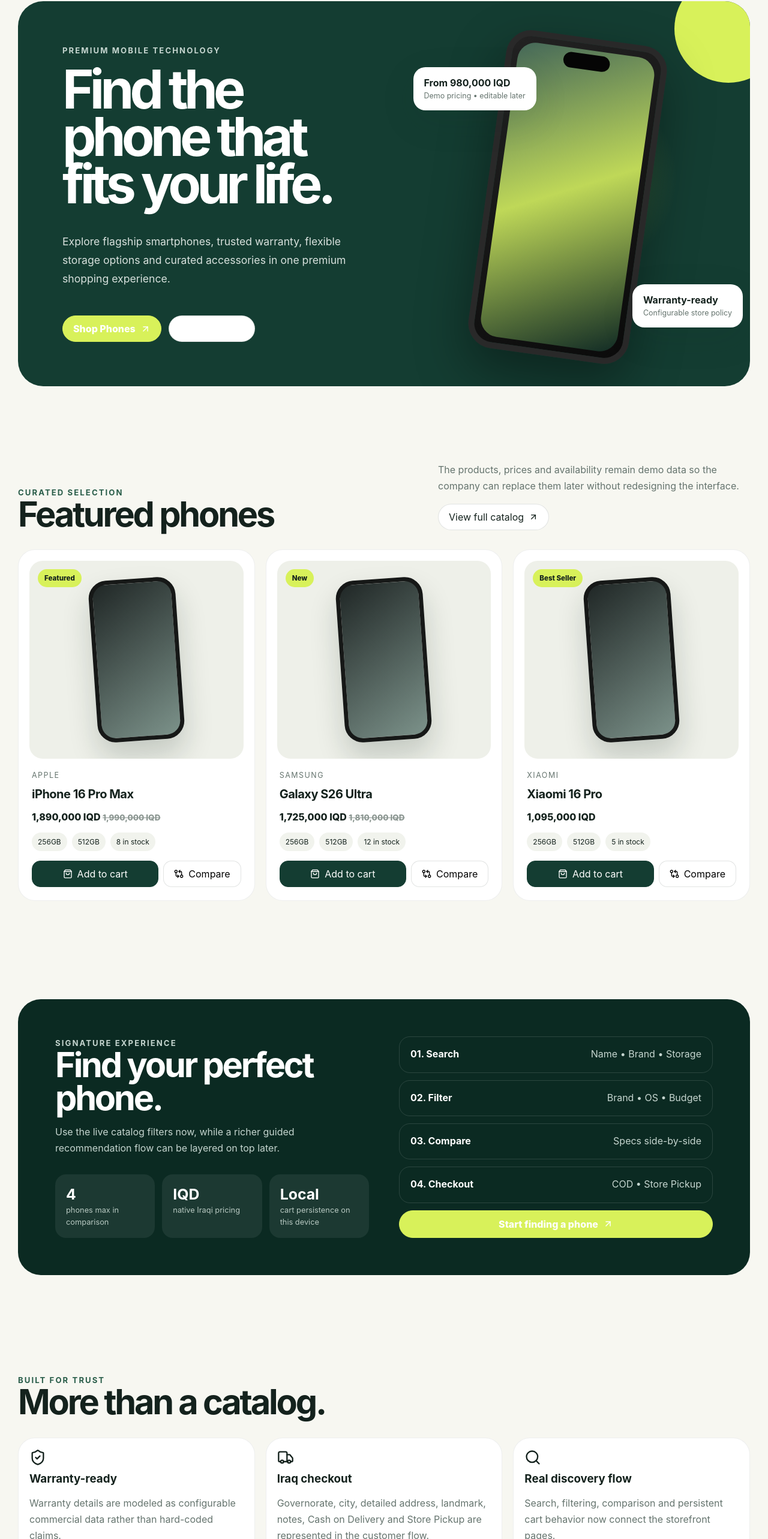
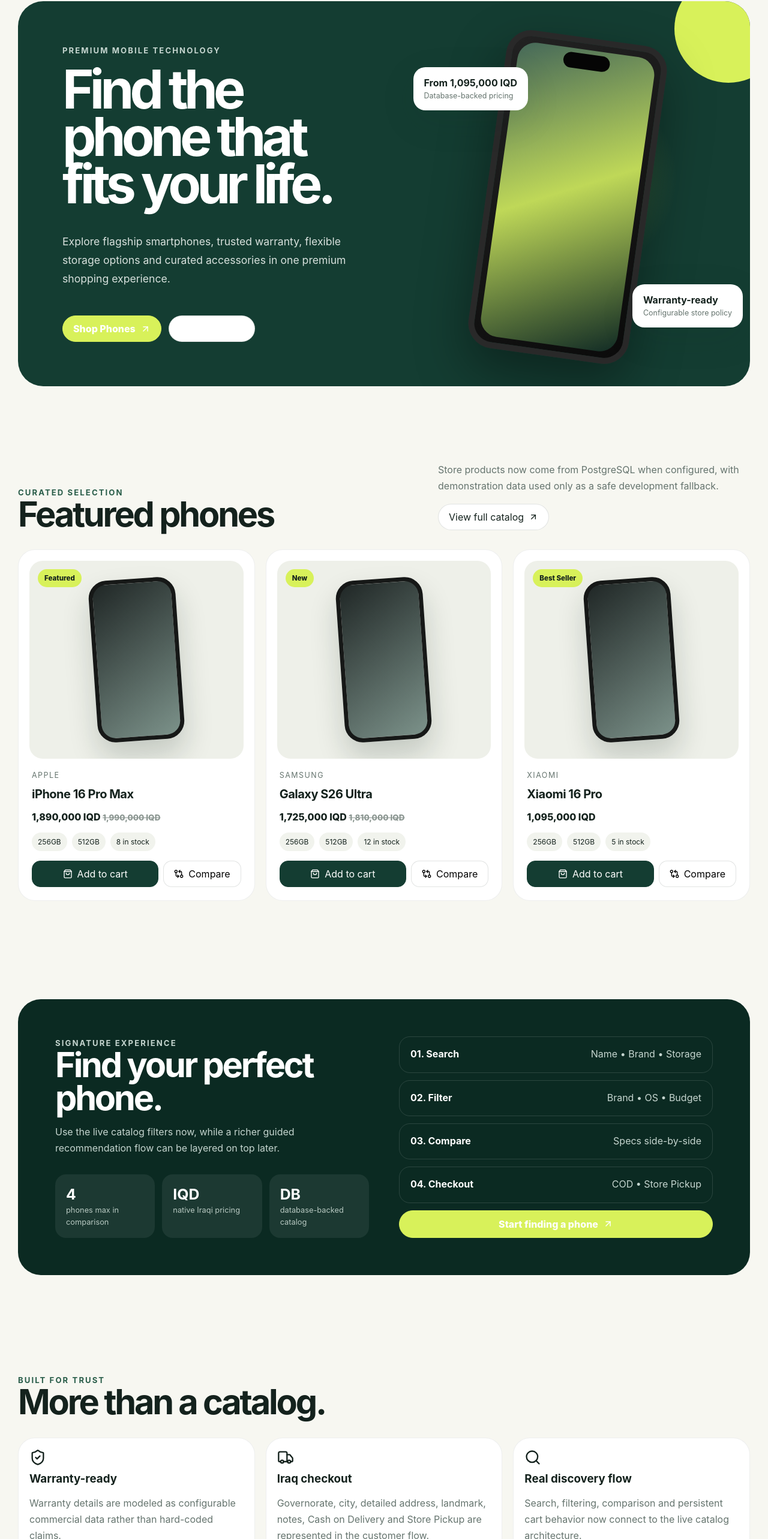
Before and after one commit to ahpa5246-lgtm/phones-shop, a Next.js app: page / in a window 1280 px wide. Shown: the part 117-2683 px from the top of the page at 60% size. Built offline with nearby package versions, Linux system fonts and the light colour scheme; no server answers; the database is empty.

Commit message:
feat: load homepage featured phones from catalog database

```diff
--- a/app/page.tsx
+++ b/app/page.tsx
@@ -1,9 +1,15 @@
 import Link from 'next/link';
 import { ArrowUpRight, Search, ShieldCheck, Truck } from 'lucide-react';
 import ProductActions from '@/components/product-actions';
-import { demoProducts, formatIQD } from '@/lib/demo-data';
+import { formatIQD } from '@/lib/demo-data';
+import { getCatalogProducts } from '@/lib/catalog-data';
 
-export default function HomePage() {
+export const dynamic = 'force-dynamic';
+
+export default async function HomePage() {
+  const featured = (await getCatalogProducts()).slice(0, 3);
+  const lowest = featured.length ? Math.min(...featured.map(product => product.price)) : 0;
+
   return (
     <main>
       <section className="hero">
@@ -20,7 +26,7 @@
           </div>
           <div className="hero-visual" aria-hidden="true">
             <div className="phone-stage"><div className="phone"/></div>
-            <div className="float-card fc-price"><strong>From 980,000 IQD</strong><span>Demo pricing • editable later</span></div>
+            <div className="float-card fc-price"><strong>{lowest ? `From ${formatIQD(lowest)}` : 'Catalog ready'}</strong><span>Database-backed pricing</span></div>
             <div className="float-card fc-warranty"><strong>Warranty-ready</strong><span>Configurable store policy</span></div>
           </div>
         </div>
@@ -30,11 +36,11 @@
         <div className="shell">
           <div className="section-head">
             <div><span className="eyebrow" style={{color:'var(--green-700)'}}>Curated selection</span><h2>Featured phones</h2></div>
-            <div><p className="section-sub">The products, prices and availability remain demo data so the company can replace them later without redesigning the interface.</p><Link href="/shop" className="pill">View full catalog <ArrowUpRight size={16}/></Link></div>
+            <div><p className="section-sub">Store products now come from PostgreSQL when configured, with demonstration data used only as a safe development fallback.</p><Link href="/shop" className="pill">View full catalog <ArrowUpRight size={16}/></Link></div>
           </div>
           <div className="products">
-            {demoProducts.slice(0,3).map((product) => (
-              <article className="product-card" key={product.id}>
+            {featured.map((product) => (
+              <article className="product-card" key={product.slug}>
                 <Link href={`/phones/${product.slug}`} className="product-image">
                   <span className="badge">{product.badge}</span>
                   <div className="mini-phone" aria-label={`${product.name} placeholder product visual`}/>
@@ -47,7 +53,7 @@
                     {product.storage.slice(0,2).map(storage => <span className="chip" key={storage}>{storage}</span>)}
                     <span className="chip">{product.stock > 0 ? `${product.stock} in stock` : 'Out of stock'}</span>
                   </div>
-                  <ProductActions productId={product.id} storage={product.storage[0]} color={product.colors[0]} compact/>
+                  <ProductActions productId={product.slug} slug={product.slug} name={product.name} brand={product.brand} price={product.price} storage={product.storage[0]} color={product.colors[0]} compact/>
                 </div>
               </article>
             ))}
@@ -64,7 +70,7 @@
             <div className="stats">
               <div className="stat"><strong>4</strong><span>phones max in comparison</span></div>
               <div className="stat"><strong>IQD</strong><span>native Iraqi pricing</span></div>
-              <div className="stat"><strong>Local</strong><span>cart persistence on this device</span></div>
+              <div className="stat"><strong>DB</strong><span>database-backed catalog</span></div>
             </div>
           </div>
           <div className="finder-list">
@@ -83,12 +89,12 @@
           <div className="products">
             <article className="product-card"><ShieldCheck size={28}/><h3>Warranty-ready</h3><p className="section-sub">Warranty details are modeled as configurable commercial data rather than hard-coded claims.</p></article>
             <article className="product-card"><Truck size={28}/><h3>Iraq checkout</h3><p className="section-sub">Governorate, city, detailed address, landmark, notes, Cash on Delivery and Store Pickup are represented in the customer flow.</p></article>
-            <article className="product-card"><Search size={28}/><h3>Real discovery flow</h3><p className="section-sub">Search, filtering, comparison and persistent cart behavior now connect the storefront pages.</p></article>
+            <article className="product-card"><Search size={28}/><h3>Real discovery flow</h3><p className="section-sub">Search, filtering, comparison and persistent cart behavior now connect to the live catalog architecture.</p></article>
           </div>
         </div>
       </section>
 
-      <footer className="shell footer"><strong>NOVA Mobile</strong><span>Demo company identity and commercial data — replace before production launch.</span></footer>
+      <footer className="shell footer"><strong>NOVA Mobile</strong><span>Demo company identity and commercial policies — replace before production launch.</span></footer>
     </main>
   );
 }
```
